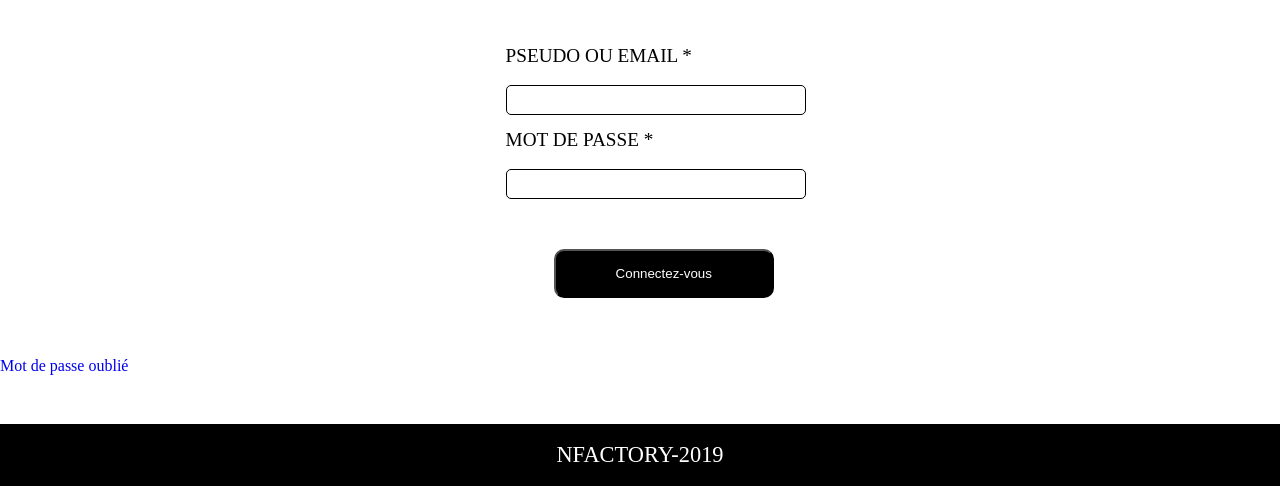
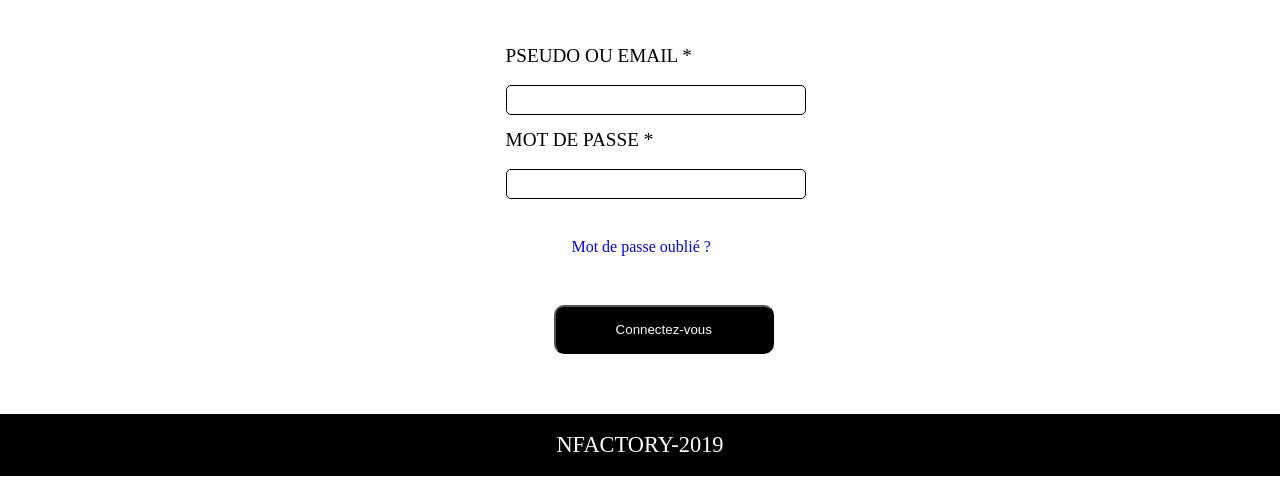
Before and after one commit to Nifooo/MoovieProject, a PHP site: page /login.php in a window 1280 px wide. Shown: the part 317-803 px from the top of the page. Run offline with PHP 8.4, Linux system fonts and the light colour scheme; a stand-in replaces the project's code that opens the database connection.

Commit message:
all finish il manque plus que le système de vote

```diff
--- a/asset/css/style.css
+++ b/asset/css/style.css
@@ -146,6 +146,10 @@ PAGE DE REGISTER
     margin-left: 39.5%;
 }
 
+.inscri a {
+    margin-left: 8.5%;
+}
+
 .inscri label {
     font-size: 1.2em;
     display: block;
@@ -159,6 +163,10 @@ PAGE DE REGISTER
     height: 30px;
     border: 1px solid black;
     border-radius: 5px;
+}
+
+.inscri input[type=password] {
+    margin-bottom: 40px;
 }
 
 .inscri input[type=submit] {
--- a/forgetpsw.php
+++ b/forgetpsw.php
@@ -30,7 +30,7 @@ include('inc/header.php'); ?>
         <div class="clear"></div>
         <h1> Mot de passe oublié </h1>
 
-        <form action="" method="post">
+        <form class="inscri" action="" method="post">
             <label for="email">E-mail : </label>
             <input type="email" name="email" id="email" value="<?php if (!empty($_POST['email'])) {
                 echo $_POST['email'];
--- a/login.php
+++ b/login.php
@@ -56,10 +56,10 @@ include('inc/header.php');
         <p class="error"><?php if (!empty($errors['password'])) {
                 echo $errors['password'];
             } ?></p>
-
+        <a href="forgetpsw.php">Mot de passe oublié ?</a>
         <input type="submit" name="submitted" value="Connectez-vous">
     </form>
-    <a href="forgetpsw.php">Mot de passe oublié</a>
+
 
 <?php
 include('inc/footer.php');
--- a/modifpsw.php
+++ b/modifpsw.php
@@ -47,7 +47,7 @@ include('inc/header.php'); ?>
 <?php
 if (!empty($user)) {
     if (!empty($_GET['email']) && !empty($_GET['token'])) { ?>
-        <form action="" method="post">
+        <form action="" class="inscri" method="post">
             <label for="password1"> Nouveau mot de passe : </label>
             <input type="password" name="password1" id="password1" value="">
             <p class="error"><?php if (!empty($errors['password'])) {
```
